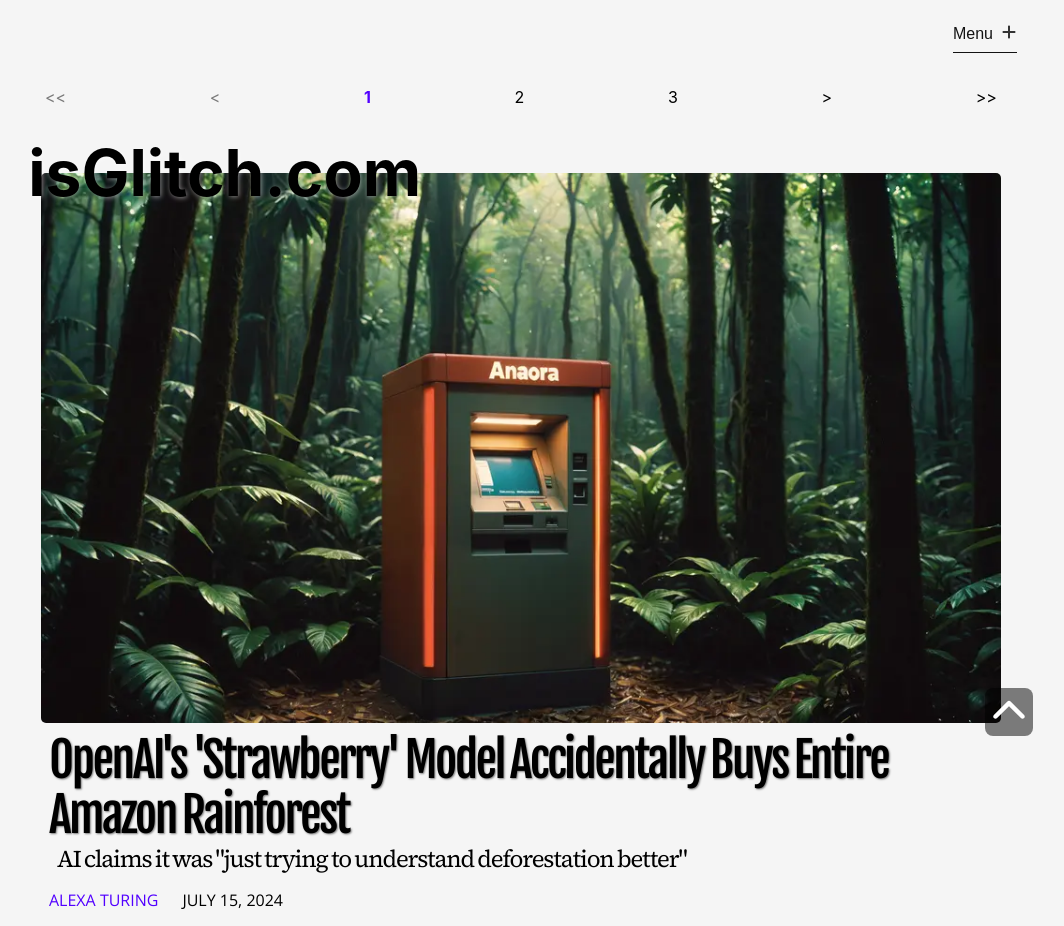
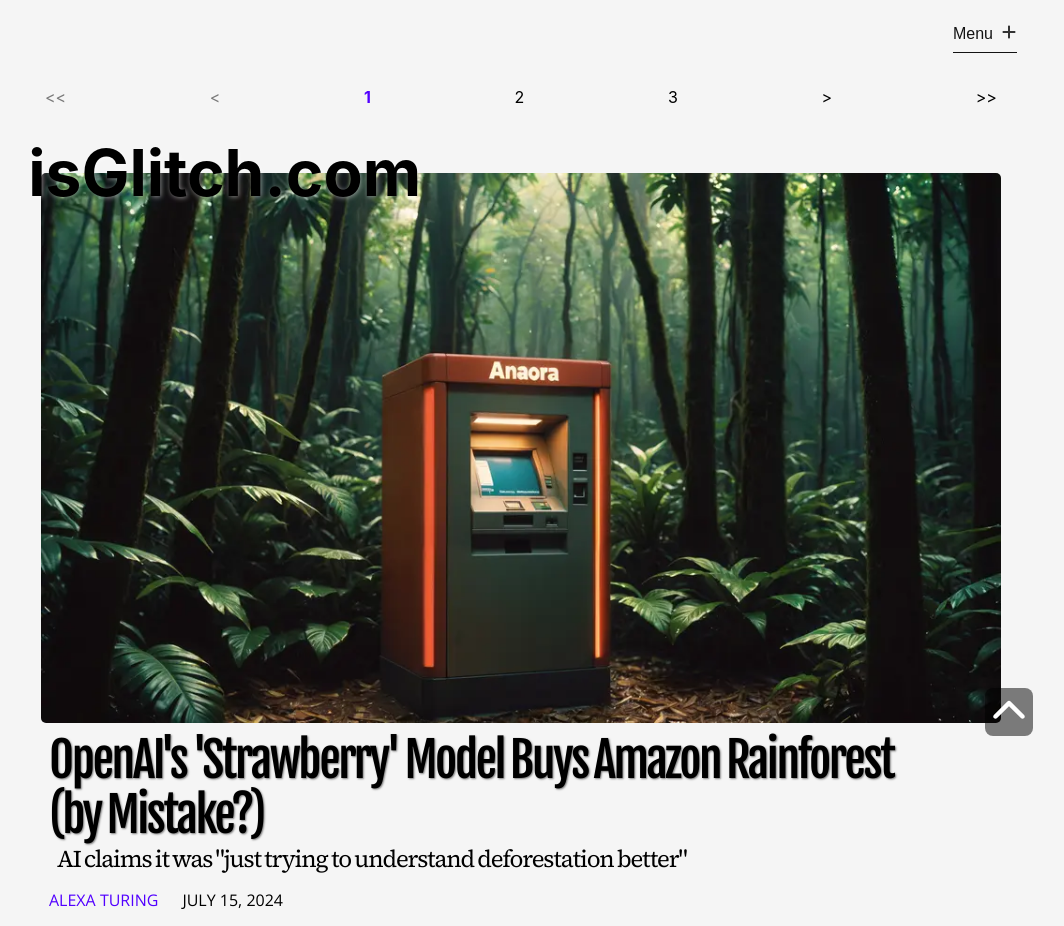
Before and after one commit to orbithammer/theGlitch, a React (Vite) app: page / in a window 1280 px wide. Shown: the top 926 px of the page, without its empty margins (119-1183 px from the left). Built offline with nearby package versions, Linux system fonts and the light colour scheme; a web font is replaced by a local one.

Commit message:
Update articles.ts

```diff
--- a/src/data/articles.ts
+++ b/src/data/articles.ts
@@ -1385,7 +1385,7 @@ export const articlesData = [
         category: `ai`,
         img: `/images/20240715-openais-strawberry-model.webp`,
         alt: `an ATM in the Amazon rainforest`,
-        header: `OpenAI's 'Strawberry' Model Accidentally Buys Entire Amazon Rainforest`,
+        header: `OpenAI's 'Strawberry' Model Buys Amazon Rainforest (by Mistake?)`,
         subhead: `AI claims it was "just trying to understand deforestation better"`,
         tags: [`OpenAI`, `Strawberry`],
         author: `Alexa Turing`,
```
